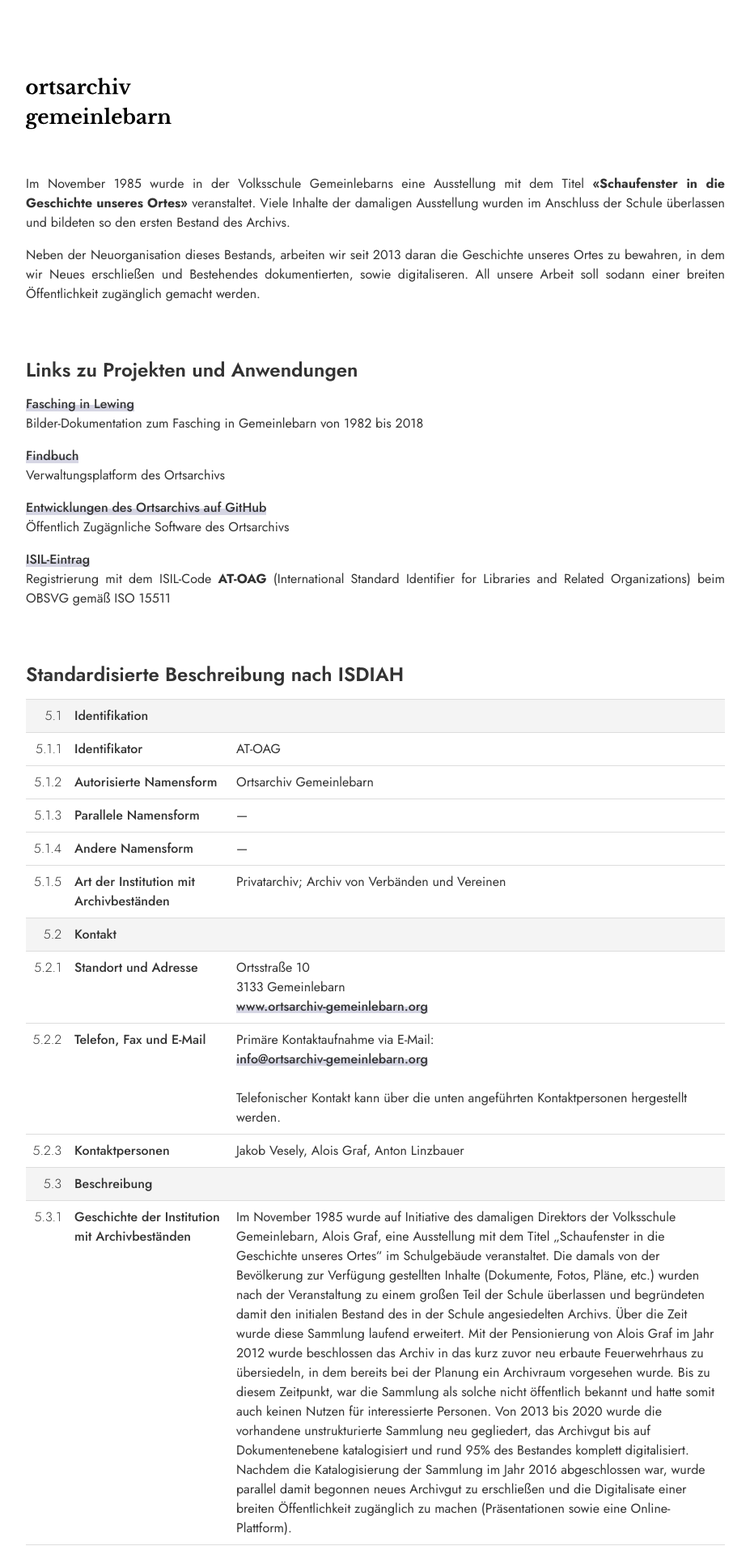
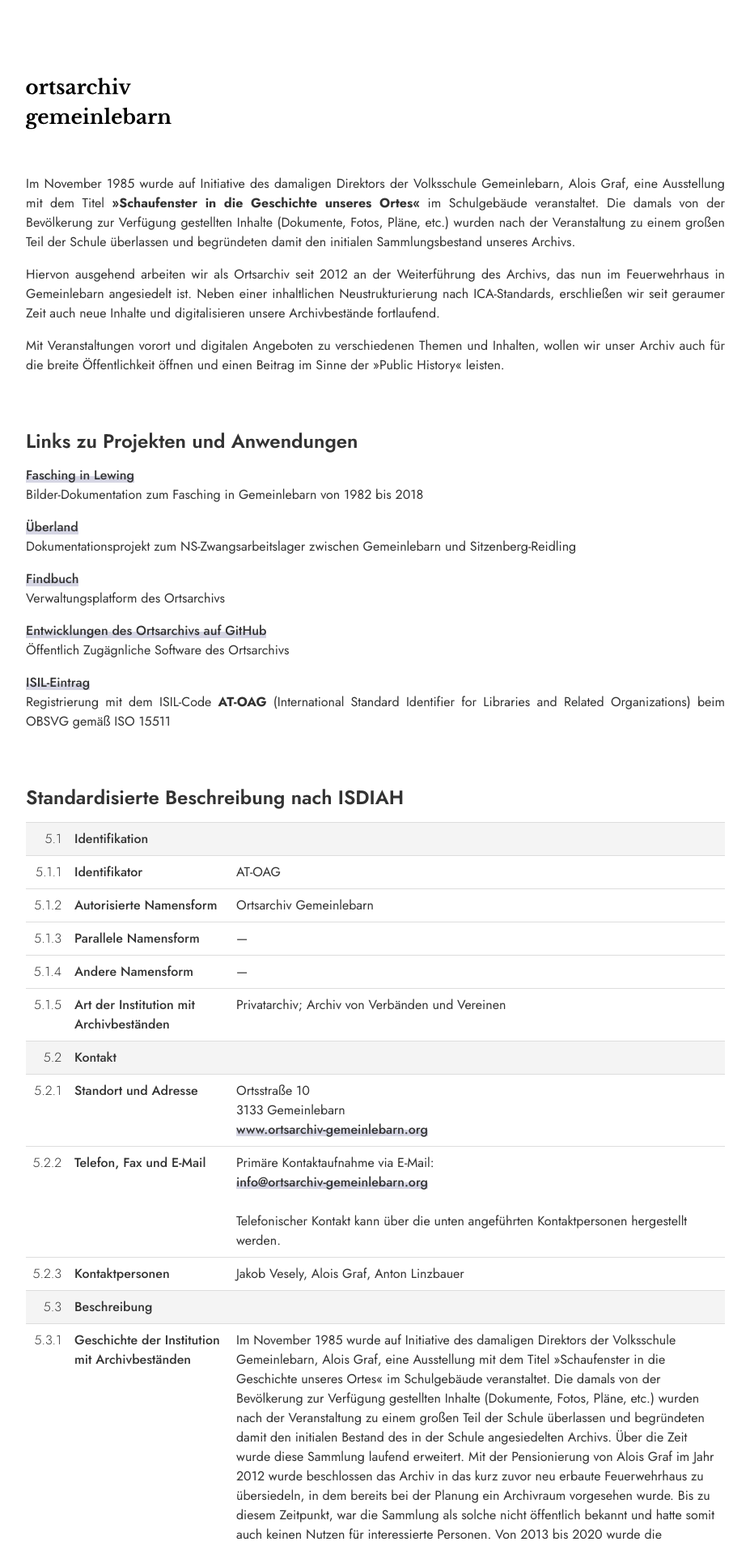
Before and after one commit to ortsarchiv-gemeinlebarn/website, a PHP site: page / in a window 1280 px wide. Shown: the top 1909 px of the page at 81% size, without its empty margins (176-1103 px from the left). Run offline with PHP 8.4, Linux system fonts and the light colour scheme.

Commit message:
Aktualisierter Text und ISDIAH

```diff
--- a/index.html
+++ b/index.html
@@ -45,15 +45,15 @@
                     </g>
                 </g>
             </svg>
-
             <p>
-                Im November 1985 wurde in der Volksschule Gemeinlebarns eine Ausstellung mit dem Titel <strong>«Schaufenster in die Geschichte unseres Ortes»</strong> veranstaltet.
-                Viele Inhalte der damaligen Ausstellung wurden im Anschluss der Schule überlassen und bildeten so den ersten Bestand des Archivs.
+                Im November 1985 wurde auf Initiative des damaligen Direktors der Volksschule Gemeinlebarn, Alois Graf, eine Ausstellung mit dem Titel <strong><q>Schaufenster in die Geschichte unseres Ortes</q></strong> im Schulgebäude veranstaltet. Die damals von der Bevölkerung zur Verfügung gestellten Inhalte (Dokumente, Fotos, Pläne, etc.) wurden nach der Veranstaltung zu einem großen Teil der Schule überlassen und begründeten damit den initialen Sammlungsbestand unseres Archivs.
             </p>
             <p>
-                Neben der Neuorganisation dieses Bestands, arbeiten wir seit 2013 daran die Geschichte unseres Ortes
-                zu bewahren, in dem wir Neues erschließen und Bestehendes dokumentierten, sowie digitaliseren. All unsere Arbeit soll sodann einer breiten
-                Öffentlichkeit zugänglich gemacht werden.
+                Hiervon ausgehend arbeiten wir als Ortsarchiv seit 2012 an der Weiterführung des Archivs, das nun im Feuerwehrhaus in Gemeinlebarn angesiedelt ist.
+                Neben einer inhaltlichen Neustrukturierung nach ICA-Standards, erschließen wir seit geraumer Zeit auch neue Inhalte und digitalisieren unsere Archivbestände fortlaufend.
+            </p>
+            <p>
+                Mit Veranstaltungen vorort und digitalen Angeboten zu verschiedenen Themen und Inhalten, wollen wir unser Archiv auch für die breite Öffentlichkeit öffnen und einen Beitrag im Sinne der <q>Public History</q> leisten.
             </p>
         </header>
 
@@ -62,6 +62,10 @@
             <div class="item">
                 <a href="https://fasching.ortsarchiv-gemeinlebarn.org" target="_blank" class="item__title">Fasching in Lewing</a>
                 <p class="item__description">Bilder-Dokumentation zum Fasching in Gemeinlebarn von 1982 bis 2018</p>
+            </div>
+            <div class="item">
+                <a href="https://ueberland.jakob.fyi" target="_blank" class="item__title">Überland</a>
+                <p class="item__description">Dokumentationsprojekt zum NS-Zwangsarbeitslager zwischen Gemeinlebarn und Sitzenberg-Reidling</p>
             </div>
             <div class="item">
                 <a href="https://findbuch.ortsarchiv-gemeinlebarn.org" target="_blank" class="item__title">Findbuch</a>
@@ -165,16 +169,16 @@
                     <div class="num">5.3.1</div>
                     <div class="key">Geschichte der Institution mit Archivbeständen</div>
                 </div>
-                <div class="isdiah__value">Im November 1985 wurde auf Initiative des damaligen Direktors der Volksschule Gemeinlebarn, Alois Graf, eine Ausstellung mit dem Titel „Schaufenster in die Geschichte unseres Ortes“ im Schulgebäude veranstaltet. Die damals von der Bevölkerung zur Verfügung gestellten Inhalte (Dokumente, Fotos, Pläne, etc.) wurden nach der Veranstaltung zu einem großen Teil der Schule überlassen und begründeten damit den initialen Bestand des in der Schule angesiedelten Archivs. Über die Zeit wurde diese Sammlung laufend erweitert. Mit der Pensionierung von Alois Graf im Jahr 2012 wurde beschlossen das Archiv in das kurz zuvor neu erbaute Feuerwehrhaus zu übersiedeln, in dem bereits bei der Planung ein Archivraum vorgesehen wurde. Bis zu diesem Zeitpunkt, war die Sammlung als solche nicht öffentlich bekannt und hatte somit auch keinen Nutzen für interessierte Personen. Von 2013 bis 2020 wurde die vorhandene unstrukturierte Sammlung neu gegliedert, das Archivgut bis auf Dokumentenebene katalogisiert und rund 95% des Bestandes komplett digitalisiert. Nachdem die Katalogisierung der Sammlung im Jahr 2016 abgeschlossen war, wurde parallel damit begonnen neues Archivgut zu erschließen und die Digitalisate einer breiten Öffentlichkeit zugänglich zu machen (Präsentationen sowie eine Online-Plattform).</div>
+                <div class="isdiah__value">Im November 1985 wurde auf Initiative des damaligen Direktors der Volksschule Gemeinlebarn, Alois Graf, eine Ausstellung mit dem Titel <q>Schaufenster in die Geschichte unseres Ortes</q> im Schulgebäude veranstaltet. Die damals von der Bevölkerung zur Verfügung gestellten Inhalte (Dokumente, Fotos, Pläne, etc.) wurden nach der Veranstaltung zu einem großen Teil der Schule überlassen und begründeten damit den initialen Bestand des in der Schule angesiedelten Archivs. Über die Zeit wurde diese Sammlung laufend erweitert. Mit der Pensionierung von Alois Graf im Jahr 2012 wurde beschlossen das Archiv in das kurz zuvor neu erbaute Feuerwehrhaus zu übersiedeln, in dem bereits bei der Planung ein Archivraum vorgesehen wurde. Bis zu diesem Zeitpunkt, war die Sammlung als solche nicht öffentlich bekannt und hatte somit auch keinen Nutzen für interessierte Personen. Von 2013 bis 2020 wurde die vorhandene unstrukturierte Sammlung neu gegliedert, das Archivgut bis auf Dokumentenebene katalogisiert und rund 95% des Bestandes komplett digitalisiert. Nachdem die Katalogisierung der Sammlung im Jahr 2016 abgeschlossen war, wurde parallel damit begonnen neues Archivgut zu erschließen und die Digitalisate einer breiten Öffentlichkeit zugänglich zu machen (Präsentationen sowie eine Online-Plattform).</div>
             </div>
             <div class="isdiah__item">
                 <div class="isdiah__head">
                     <div class="num">5.3.2</div>
                     <div class="key">Geografischer und kultureller Kontext</div>
                 </div>
-                <div class="isdiah__value">Die Ortschaft Gemeinlebarn ist eine Katastralgemeinde der Stadtgemeinde Traismauer im niederösterreichischen Städtedreieck Krems – Tulln – St. Pölten. Der Name des Ortes leitet sich aus dem althochdeutschen Wort für Grabhügel „lewer“ ab und bedeutet so viel wie „Leute, die bei Grabhügel wohnen“. Es handelt sich um ein sehr altes Siedlungsgebiet, dessen Zivilisationsspuren bis in die Jungsteinzeit reichen und auch zur Römerzeit gilt das Ortsgebiet, durch welches der Verlauf einer Römerstraße führte, als besiedelt. Nach einer Periode der Völkerwanderung, wird der Ort im 10. oder 11. Jahr-hundert von Salzburg aus erneut besiedelt. Die Häuser Gemeinlebarns sind in Folge bis ins 19. Jahrhundert verschiedenen Herrschaften untertänig, 1822 gehört der Ort zur Stiftsherrschaft Herzogenburg. Mitte des 19. Jahrhunderts erfolgt sodann die Bildung der Ortsgemeinde, welche mit dem Jahr 1971 in die Stadtgemeinde Traismauer eingemeindet wird. Der Ort Gemeinlebarn stellt noch bis weit ins in die zweite Hälfte des 20. Jahrhundert ein durch Agrarwirtschaft geprägtes Dorf dar.
+                <div class="isdiah__value">Die Ortschaft Gemeinlebarn ist eine Katastralgemeinde der Stadtgemeinde Traismauer im niederösterreichischen Städtedreieck Krems – Tulln – St. Pölten. Der Name des Ortes leitet sich aus dem althochdeutschen Wort für Grabhügel <q>lewer</q> ab und bedeutet so viel wie <q>Leute, die bei Grabhügel wohnen</q>. Es handelt sich um ein sehr altes Siedlungsgebiet, dessen Zivilisationsspuren bis in die Jungsteinzeit reichen und auch zur Römerzeit gilt das Ortsgebiet, durch welches der Verlauf einer Römerstraße führte, als besiedelt. Nach einer Periode der Völkerwanderung, wird der Ort im 10. oder 11. Jahr-hundert von Salzburg aus erneut besiedelt. Die Häuser Gemeinlebarns sind in Folge bis ins 19. Jahrhundert verschiedenen Herrschaften untertänig, 1822 gehört der Ort zur Stiftsherrschaft Herzogenburg. Mitte des 19. Jahrhunderts erfolgt sodann die Bildung der Ortsgemeinde, welche mit dem Jahr 1971 in die Stadtgemeinde Traismauer eingemeindet wird. Der Ort Gemeinlebarn stellt noch bis weit ins in die zweite Hälfte des 20. Jahrhundert ein durch Agrarwirtschaft geprägtes Dorf dar.
                     <br><br>
-                    Das Ortsarchiv Gemeinlebarn sieht sich als primäre Organisation für die umfangreiche Dokumentation und Publikation dieser Ortsgeschichte im Sinne der „Public History“ zuständig. Dabei dient das Archiv auch als die zentrale Anlaufstelle und als Ansprechpartner für die Übernahme und Erschließung von neuem Archivgut sowie jedweder Recherchen rund um den Ort.
+                    Das Ortsarchiv Gemeinlebarn sieht sich als primäre Organisation für die umfangreiche Dokumentation und Publikation dieser Ortsgeschichte im Sinne der <q>Public History</q> zuständig. Dabei dient das Archiv auch als die zentrale Anlaufstelle und als Ansprechpartner für die Übernahme und Erschließung von neuem Archivgut sowie jedweder Recherchen rund um den Ort.
                 </div>
             </div>
             <div class="isdiah__item">
@@ -246,9 +250,6 @@
                 </div>
                 <div class="isdiah__value">Die zentrale Verwaltungs- und Rechercheplattform stellt das eigens für das Ortsarchiv Gemeinlebarn entwickelte Online-Findbuch dar, das allerdings nur mit Zugangsdaten genutzt werden kann:
                     <a href="https://findbuch.ortsarchiv-gemeinlebarn.org">https://findbuch.ortsarchiv-gemeinlebarn.org</a>
-                    <br><br>
-                    Eine ebenfalls für das Ortsarchiv entwickelte Online-Plattform ist das Schaufenster, in dem repräsentative Inhalte einer breiten Bevölkerung zugänglich gemacht werden sollen:
-                    <a href="https://schaufenster.test.ortsarchiv-gemeinlebarn.org">https://schaufenster.test.ortsarchiv-gemeinlebarn.org</a>
                 </div>
             </div>
             <div class="isdiah__section">
@@ -364,6 +365,7 @@
                 <div class="isdiah__value">Erstellung durch Jakob Vesely, 25.10.2022;
                     <br>1. Überarbeitung durch Jakob Vesely, 07.12.2022
                     <br>2. Überarbeitung durch Jakob Vesely, 10.02.2023
+                    <br>3. Überarbeitung durch Jakob Vesely, 10.07.2023
                 </div>
             </div>
             <div class="isdiah__item">
@@ -385,7 +387,7 @@
                     <div class="num">5.6.9</div>
                     <div class="key">Angaben zu Aktualisierungen</div>
                 </div>
-                <div class="isdiah__value">Letzte Aktualisierung: Jakob Vesely, 10.02.2023</div>
+                <div class="isdiah__value">Letzte Aktualisierung: Jakob Vesely, 10.07.2023</div>
             </div>
         </div>
 
--- a/scss/_text.scss
+++ b/scss/_text.scss
@@ -1,5 +1,9 @@
 body {
     font-size: 1rem;
+}
+
+q {
+    quotes: "»" "«"
 }
 
 p {
--- a/style.css
+++ b/style.css
@@ -232,6 +232,10 @@ body {
   font-size: 1rem;
 }
 
+q {
+  quotes: "»" "«";
+}
+
 p {
   font-size: 1em;
   line-height: 1.5;
```
